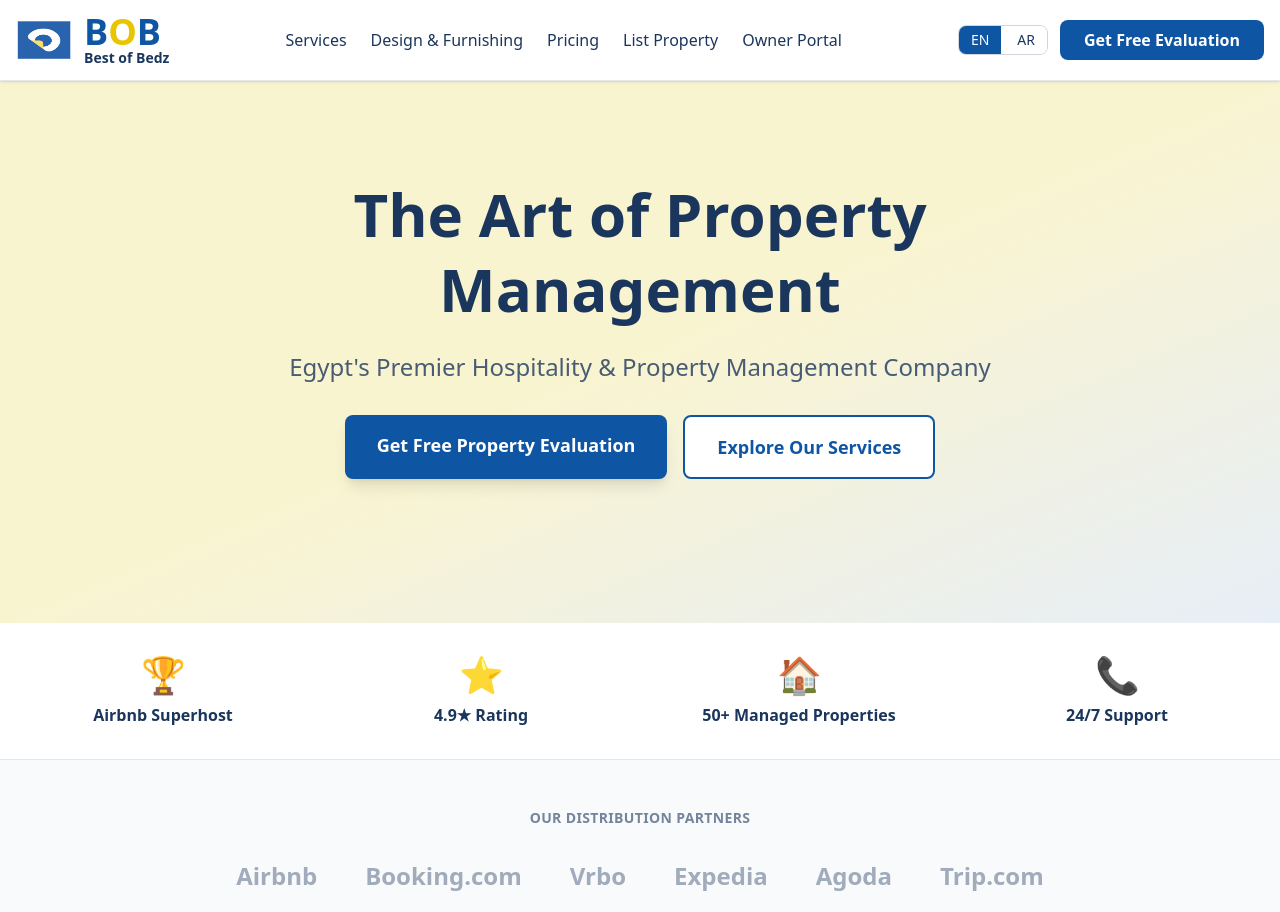
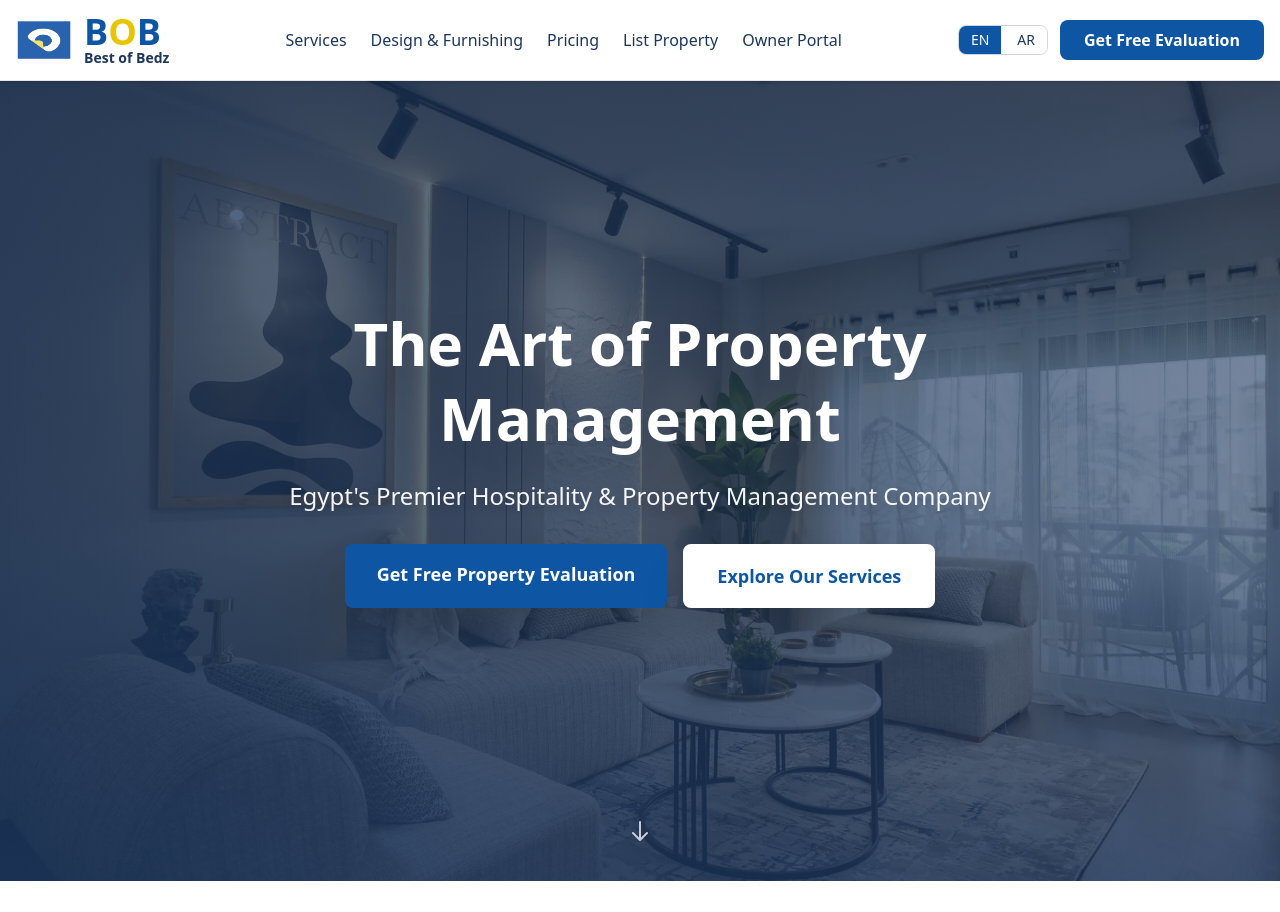
Before and after one commit to HASSANBOB533/property-mgtg-new, a Next.js app: page /en in a window 1280 px wide. Shown: the top 912 px of the page. Built offline with nearby package versions, Linux system fonts and the light colour scheme.

Commit message:
Update hero section with interior design background image - fully responsive

```diff
--- a/components/homepage/Hero.tsx
+++ b/components/homepage/Hero.tsx
@@ -8,32 +8,63 @@
   const locale = useLocale();
 
   return (
-    <section className="relative bg-gradient-to-br from-cream via-cream to-blue-primary/10 py-16 md:py-24">
-      <div className="container mx-auto px-4">
+    <section className="relative min-h-[600px] md:min-h-[700px] lg:min-h-[800px] flex items-center overflow-hidden">
+      {/* Background Image with Overlay */}
+      <div className="absolute inset-0 z-0">
+        <div
+          className="absolute inset-0 bg-cover bg-center bg-no-repeat"
+          style={{
+            backgroundImage: 'url(/hero-background.jpg)',
+            backgroundPosition: 'center center',
+          }}
+        />
+        {/* Dark overlay for text readability */}
+        <div className="absolute inset-0 bg-gradient-to-r from-dark-text/80 via-dark-text/70 to-dark-text/60" />
+        {/* Additional gradient overlay for better text contrast */}
+        <div className="absolute inset-0 bg-gradient-to-b from-transparent via-transparent to-dark-text/40" />
+      </div>
+
+      {/* Content */}
+      <div className="container mx-auto px-4 relative z-10">
         <div className="max-w-4xl mx-auto text-center">
-          <h1 className="text-4xl md:text-5xl lg:text-6xl font-bold text-dark-text mb-6 leading-tight">
+          <h1 className="text-4xl md:text-5xl lg:text-6xl font-bold text-white mb-6 leading-tight drop-shadow-2xl">
             {t('headline')}
           </h1>
-          <p className="text-xl md:text-2xl text-dark-text/80 mb-8">
+          <p className="text-xl md:text-2xl text-white/95 mb-8 drop-shadow-lg">
             {t('subheadline')}
           </p>
 
           <div className="flex flex-col sm:flex-row gap-4 justify-center mb-12">
             <Link
               href={`/${locale}/list-property`}
-              className="bg-blue-primary text-white px-8 py-4 rounded-lg font-semibold text-lg hover:bg-opacity-90 transition-all shadow-lg hover:shadow-xl"
+              className="bg-blue-primary text-white px-8 py-4 rounded-lg font-semibold text-lg hover:bg-opacity-90 transition-all shadow-2xl hover:shadow-blue-primary/50 hover:scale-105 transform"
             >
               {t('ctaPrimary')}
             </Link>
             <Link
               href={`/${locale}#services`}
-              className="bg-white text-blue-primary px-8 py-4 rounded-lg font-semibold text-lg hover:bg-gray-50 transition-all border-2 border-blue-primary"
+              className="bg-white text-blue-primary px-8 py-4 rounded-lg font-semibold text-lg hover:bg-gray-50 transition-all border-2 border-white shadow-2xl hover:scale-105 transform"
             >
               {t('ctaSecondary')}
             </Link>
           </div>
         </div>
       </div>
+
+      {/* Scroll indicator (optional, for better UX) */}
+      <div className="absolute bottom-8 left-1/2 transform -translate-x-1/2 z-10 animate-bounce hidden md:block">
+        <svg
+          className="w-6 h-6 text-white opacity-75"
+          fill="none"
+          strokeLinecap="round"
+          strokeLinejoin="round"
+          strokeWidth="2"
+          viewBox="0 0 24 24"
+          stroke="currentColor"
+        >
+          <path d="M19 14l-7 7m0 0l-7-7m7 7V3"></path>
+        </svg>
+      </div>
     </section>
   );
 }
```
